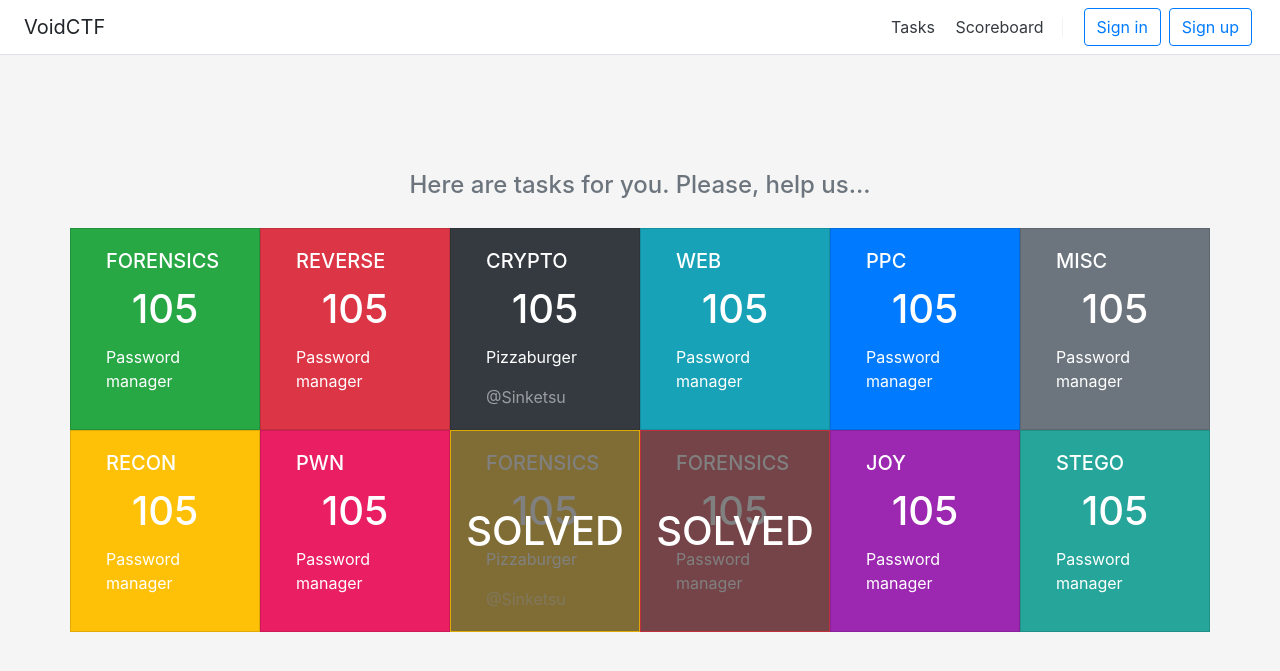
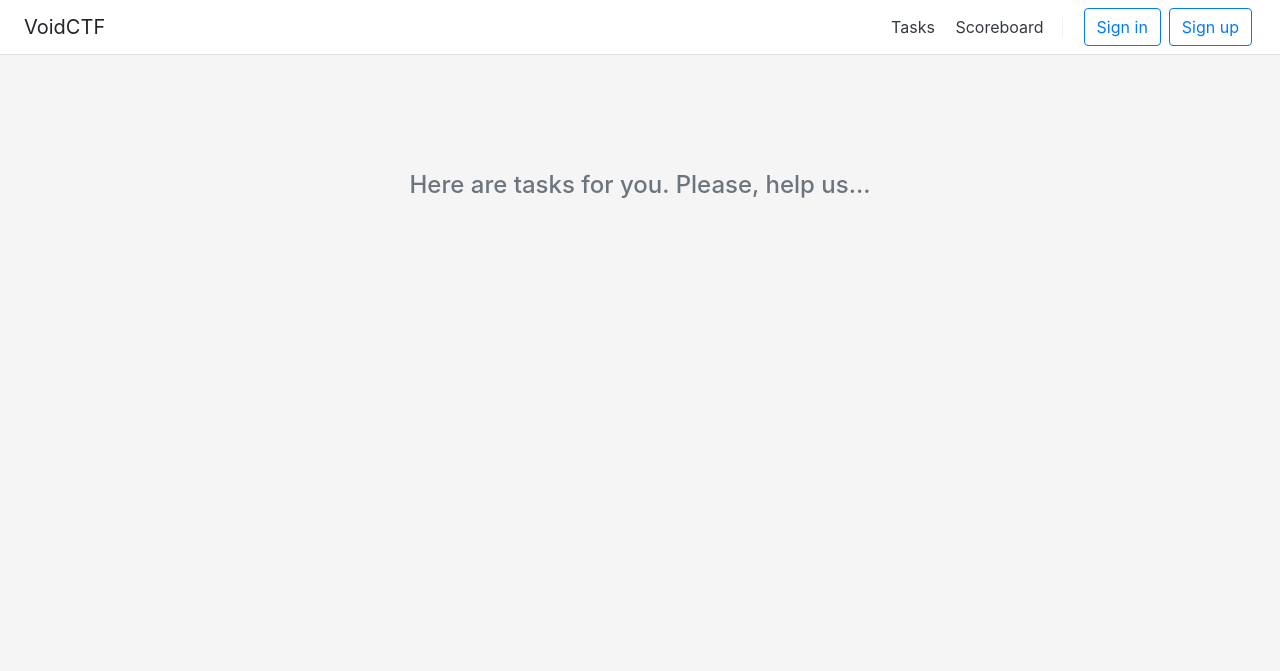
Before and after one commit to Sinketsu/informatics_php_lab, a PHP site: page /main.php in a window 1280 px wide. Shown: the top 671 px of the page. Run offline with PHP 8.4, Linux system fonts and the light colour scheme; data that the repository does not hold is empty.

Commit message:
try get tasks from db

```diff
--- a/main.php
+++ b/main.php
@@ -94,103 +94,7 @@
                 }
 
             ?>
-        <a class="card text-white card-link bg-success rounded-0 col-6 m-0 col-sm-4 col-lg-3 col-xl-2" href="#">
-            <div class="card-body">
-                <h5 class="card-title ">FORENSICS</h5>
-                <h1 class="card-title text-center">105</h1>
-                <p class="card-text">Password manager</p>
         </div>
-        </a>
-        <a class="card text-white card-link bg-danger rounded-0 col-6 m-0 col-sm-4 col-lg-3 col-xl-2" href="#">
-            <div class="card-body">
-                <h5 class="card-title ">REVERSE</h5>
-                <h1 class="card-title text-center">105</h1>
-                <p class="card-text">Password manager</p>
-            </div>
-        </a>
-        <a class="card text-white card-link bg-dark rounded-0 col-6 m-0 col-sm-4 col-lg-3 col-xl-2" href="#">
-            <div class="card-body">
-                <h5 class="card-title ">CRYPTO</h5>
-                <h1 class="card-title text-center">105</h1>
-                <p class="card-text">Pizzaburger</p>
-                <p class="card-text text-white-50">@Sinketsu</p>
-            </div>
-        </a>
-        <a class="card text-white card-link bg-info rounded-0 col-6 m-0 col-sm-4 col-lg-3 col-xl-2" href="#">
-            <div class="card-body">
-                <h5 class="card-title ">WEB</h5>
-                <h1 class="card-title text-center">105</h1>
-                <p class="card-text">Password manager</p>
-            </div>
-        </a>
-        <a class="card text-white card-link bg-primary rounded-0 col-6 m-0 col-sm-4 col-lg-3 col-xl-2" href="#">
-            <div class="card-body">
-                <h5 class="card-title ">PPC</h5>
-                <h1 class="card-title text-center">105</h1>
-                <p class="card-text">Password manager</p>
-            </div>
-        </a>
-        <a class="card text-white card-link bg-secondary rounded-0 col-6 m-0 col-sm-4 col-lg-3 col-xl-2" href="#">
-            <div class="card-body">
-                <h5 class="card-title ">MISC</h5>
-                <h1 class="card-title text-center">105</h1>
-                <p class="card-text">Password manager</p>
-            </div>
-        </a>
-        <a class="card text-white card-link bg-warning rounded-0 col-6 m-0 col-sm-4 col-lg-3 col-xl-2" href="#">
-            <div class="card-body">
-                <h5 class="card-title ">RECON</h5>
-                <h1 class="card-title text-center">105</h1>
-                <p class="card-text">Password manager</p>
-            </div>
-        </a>
-        <a class="card text-white card-link bg-pink rounded-0 col-6 m-0 col-sm-4 col-lg-3 col-xl-2" href="#">
-            <div class="card-body">
-                <h5 class="card-title ">PWN</h5>
-                <h1 class="card-title text-center">105</h1>
-                <p class="card-text">Password manager</p>
-            </div>
-        </a>
-        <a class="card text-white card-link bg-warning rounded-0  col-6 m-0 col-sm-4 col-lg-3 col-xl-2" href="#">
-            <div class="card-body">
-                <h5 class="card-title ">FORENSICS</h5>
-                <h1 class="card-title text-center">105</h1>
-                <p class="card-text">Pizzaburger</p>
-                <p class="card-text text-white-50">@Sinketsu</p>
-            </div>
-            <div class="overlay align-items-center">
-                <h1 class="col">SOLVED</h1>
-            </div>
-        </a>
-        <a class="card text-white card-link bg-danger rounded-0 col-6 m-0 col-sm-4 col-lg-3 col-xl-2" href="#">
-            <div class="card-body">
-                <h5 class="card-title ">FORENSICS</h5>
-                <h1 class="card-title text-center">105</h1>
-                <p class="card-text">Password manager</p>
-            </div>
-            <div class="overlay align-items-center">
-                <h1 class="col">SOLVED</h1>
-            </div>
-        </a>
-        <a class="card text-white card-link bg-purple rounded-0 col-6 m-0 col-sm-4 col-lg-3 col-xl-2" href="#">
-            <div class="card-body">
-                <h5 class="card-title ">JOY</h5>
-                <h1 class="card-title text-center">105</h1>
-                <p class="card-text">Password manager</p>
-            </div>
-        </a>
-        <a class="card text-white card-link bg-teal rounded-0 col-6 m-0 col-sm-4 col-lg-3 col-xl-2" href="#">
-            <div class="card-body">
-                <h5 class="card-title ">STEGO</h5>
-                <h1 class="card-title text-center">105</h1>
-                <p class="card-text">Password manager</p>
-            </div>
-        </a>
-    </div>
-
-
-
-
     </div>
 
 </body>
```
Lines whose indentation alone changed are shown as unchanged.
